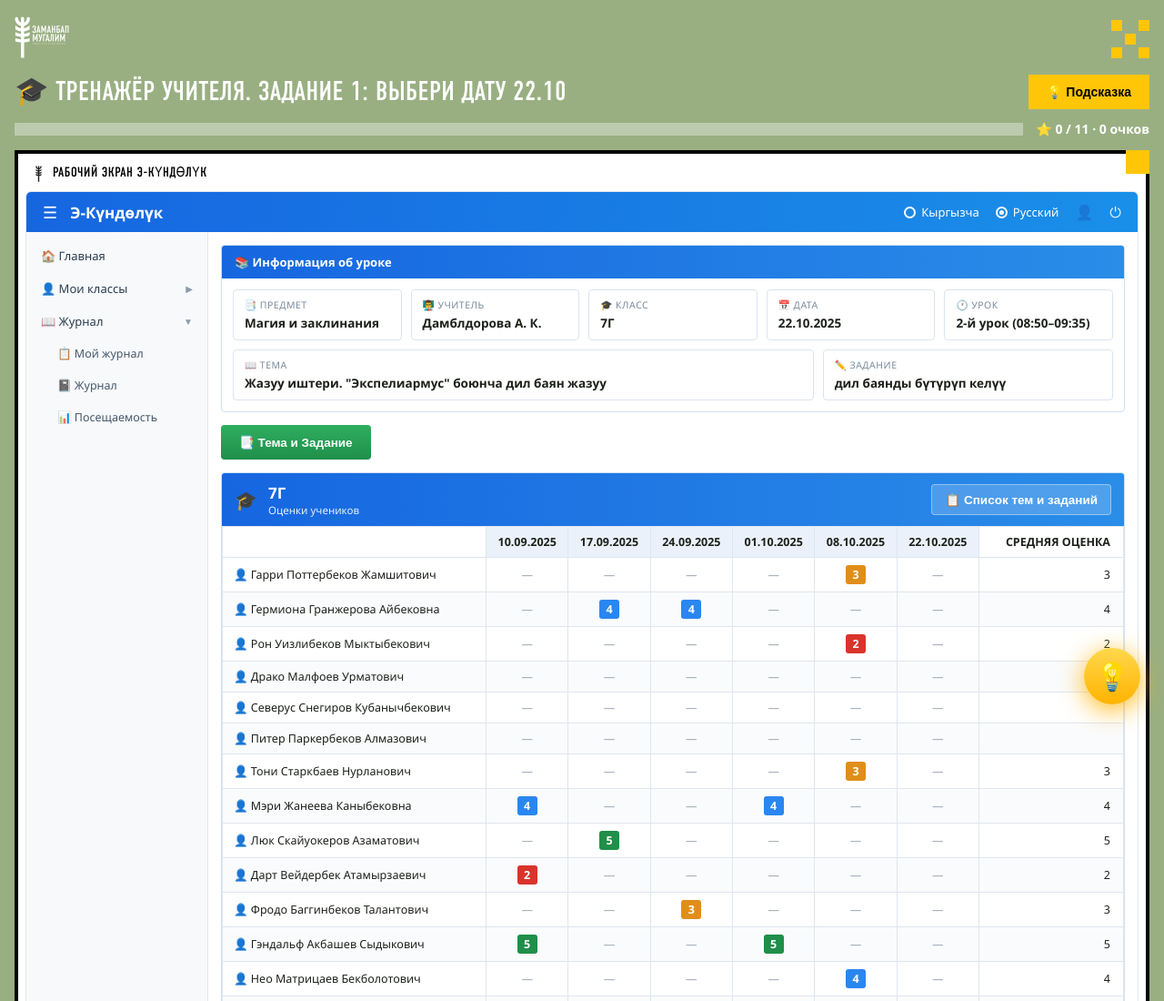
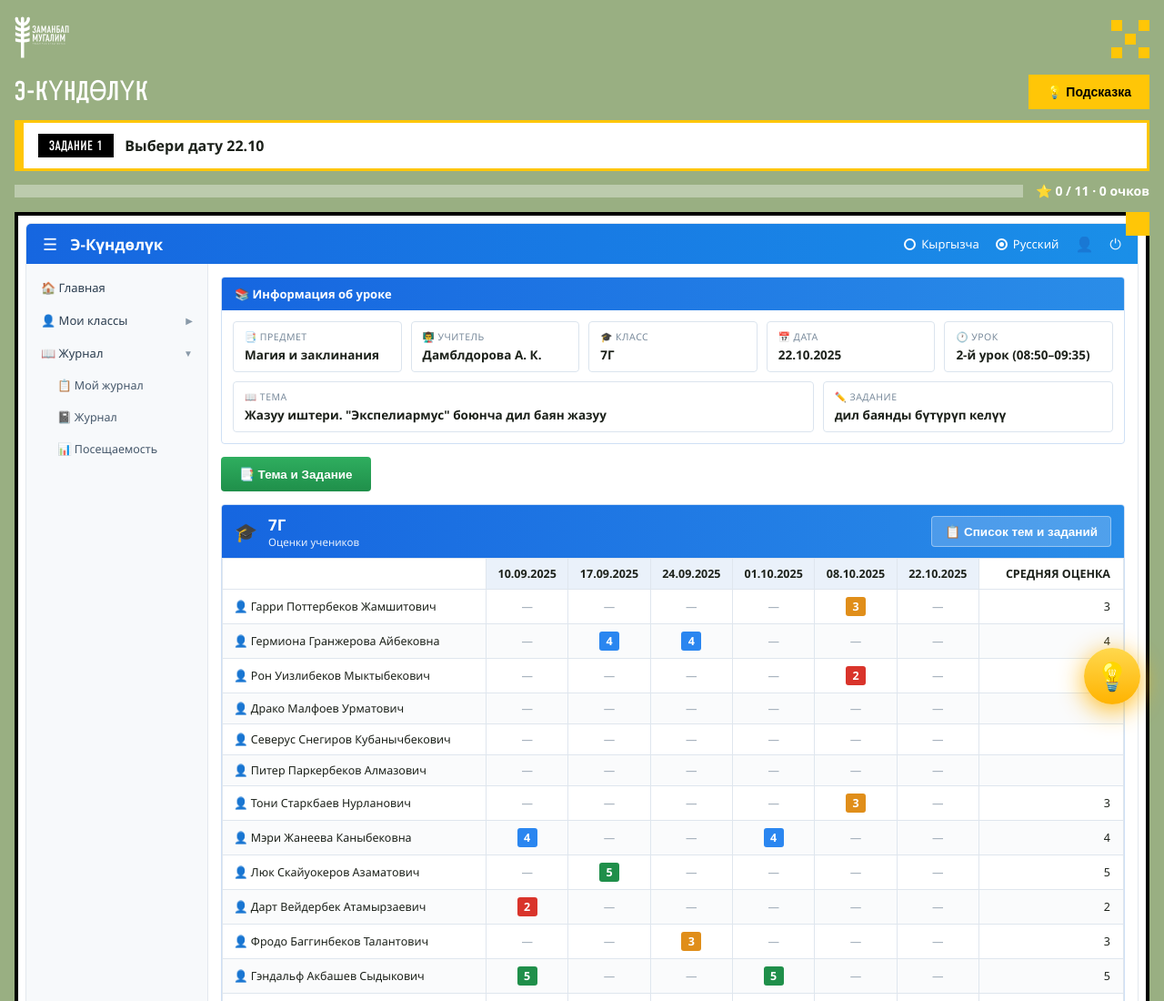
Before and after one commit to ninenko/e-kunduluk-training, a plain HTML site: page index.html in a window 1280 px wide. Shown: the top 1100 px of the page at 91% size. Drawn offline with Linux system fonts and the light colour scheme.

Commit message:
Title -> Э-Күндөлүк, framed task box, remove screen label

```diff
--- a/index.html
+++ b/index.html
@@ -40,6 +40,11 @@ body::before{
 .t-top h1 { font-family: var(--display); font-weight: 400; text-transform: uppercase; letter-spacing: .5px; font-size: 30px; line-height: 1.05; display: flex; align-items: center; gap: 10px; }
 .hint-top { margin-left: auto; background: var(--tfk-yellow); color: var(--tfk-black); border: none; border-radius: 0; padding: 11px 20px; font-size: 14px; font-weight: 700; cursor: pointer; display: flex; align-items: center; gap: 8px; white-space: nowrap; }
 .hint-top:hover { background: #ffd53b; }
+
+/* framed current task */
+.top-task-box { background: var(--tfk-white); border: 3px solid var(--tfk-yellow); border-left: 10px solid var(--tfk-yellow); border-radius: 0; padding: 12px 16px; margin-bottom: 12px; display: flex; align-items: center; gap: 12px; color: var(--tfk-ink); }
+.top-task-box .tb-num { background: var(--tfk-black); color: var(--tfk-white); font-family: var(--display); text-transform: uppercase; letter-spacing: .5px; padding: 5px 12px; font-size: 15px; flex-shrink: 0; }
+.top-task-box .tb-txt { font-size: 16px; font-weight: 600; }
 .progress-wrap { display: flex; align-items: center; gap: 14px; }
 .bar { flex: 1; height: 14px; background: rgba(255,255,255,.35); border-radius: 0; overflow: hidden; }
 .bar-fill { height: 100%; width: 0; background: var(--tfk-yellow); border-radius: 0; transition: width .4s ease; }
@@ -199,9 +204,10 @@ th.avg, td.avg { text-align: right; padding-right: 14px; }
 
   <div class="t-top">
     <div class="row1">
-      <h1 id="topTitle">Тренажёр учителя. Задание 1: Выбери дату</h1>
+      <h1 id="topTitle">Э-Күндөлүк</h1>
       <button class="hint-top" onclick="openHint()">💡 Подсказка</button>
     </div>
+    <div class="top-task-box" id="topTaskBox"></div>
     <div class="progress-wrap" id="progressWrap">
       <div class="bar"><div class="bar-fill" id="barFill"></div></div>
       <div class="score" id="score">⭐ 0 / 9 · 0 очков</div>
@@ -210,7 +216,6 @@ th.avg, td.avg { text-align: right; padding-right: 14px; }
 
   <!-- FRAME: only the interface inside, no hints -->
   <div class="frame">
-    <div class="frame-label"><span class="em"></span> Рабочий экран Э-Күндөлүк</div>
     <div class="app">
 
       <div class="topbar">
@@ -533,9 +538,9 @@ function renderTasks(){
   document.getElementById('barFill').style.width = (done/steps.length*100)+'%';
   document.getElementById('score').textContent = `⭐ ${done} / ${steps.length} · ${done*POINTS} очков`;
   const cur = steps[Math.min(curStep, steps.length-1)];
-  document.getElementById('topTitle').innerHTML = curStep>=steps.length
-    ? '🎓 Тренажёр учителя. Готово! 🎉'
-    : `🎓 Тренажёр учителя. Задание ${curStep+1}: ${cur.s}`;
+  document.getElementById('topTaskBox').innerHTML = curStep>=steps.length
+    ? '<span class="tb-num">✓</span><span class="tb-txt">Все задания выполнены! 🎉</span>'
+    : `<span class="tb-num">Задание ${curStep+1}</span><span class="tb-txt">${cur.s}</span>`;
   document.getElementById('curNum').textContent = curStep>=steps.length ? '✓' : (curStep+1);
   document.getElementById('curText').innerHTML = curStep>=steps.length
     ? '🎉 Все задания выполнены! Отличная работа.' : cur.t;
@@ -674,15 +679,13 @@ function toggleFree(){
   freeMode = !freeMode;
   const show = freeMode ? 'none' : '';
   document.getElementById('progressWrap').style.display = show;
+  document.getElementById('topTaskBox').style.display = show;
   document.getElementById('curTask').style.display = show;
   document.getElementById('taskList').style.display = show;
   document.getElementById('hintBtn2').style.display = show;
   document.querySelector('.hint-top').style.display = show;
   document.querySelector('.bulb').style.display = show;
   document.getElementById('tasksTitle').textContent = freeMode ? '🎮 Свободный режим' : '📋 Задания';
-  document.getElementById('topTitle').innerHTML = freeMode
-    ? '🎓 Тренажёр учителя. Свободный режим — ставьте оценки как хотите'
-    : '🎓 Тренажёр учителя';
   document.getElementById('freeBtn').innerHTML = freeMode ? '📋 Вернуться к заданиям' : '🎮 Свободный режим';
   document.getElementById('freeBtn').className = 'btn ' + (freeMode ? 'btn-grey' : 'btn-blue');
   document.getElementById('gmTask').innerHTML = '';
```
